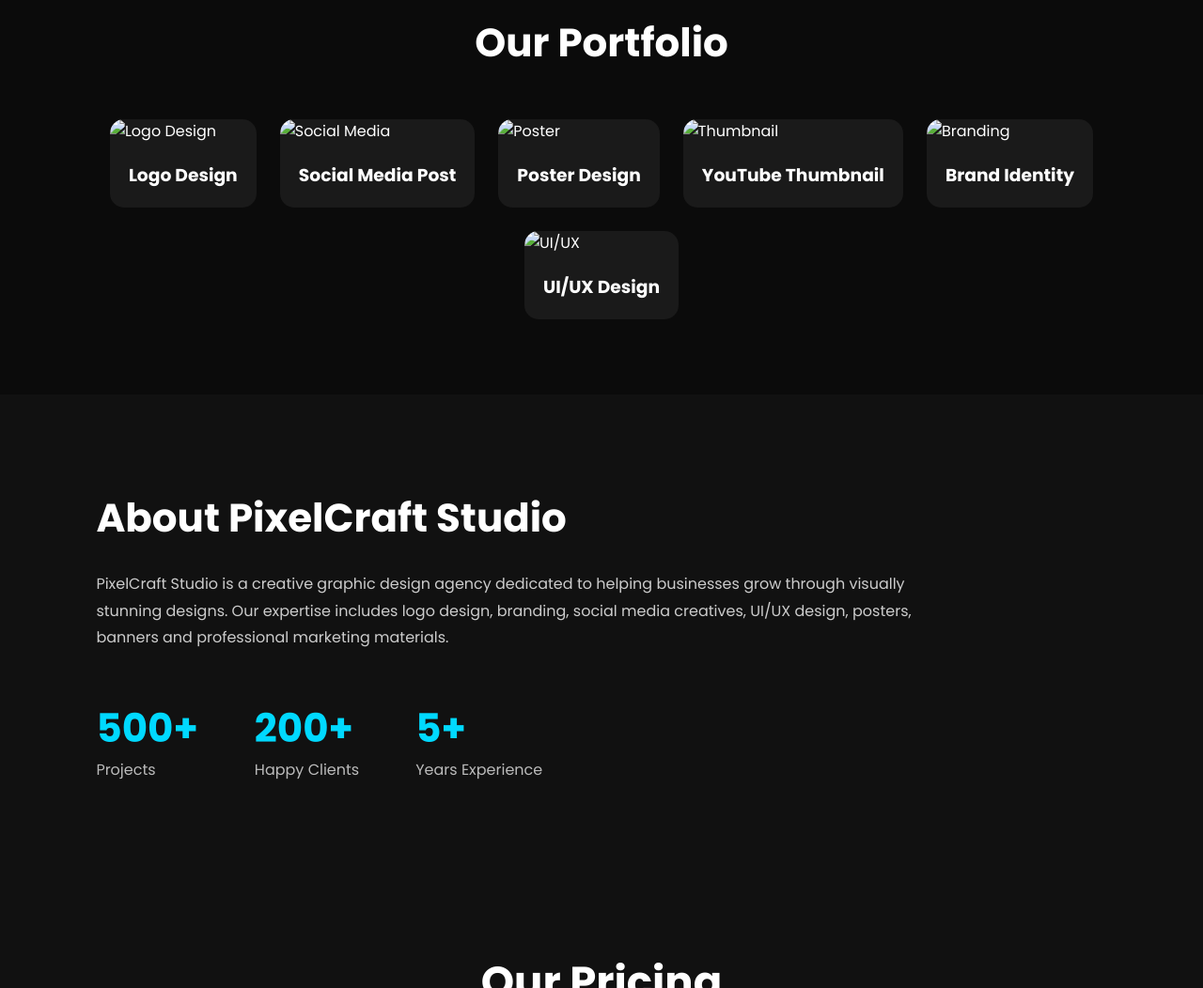
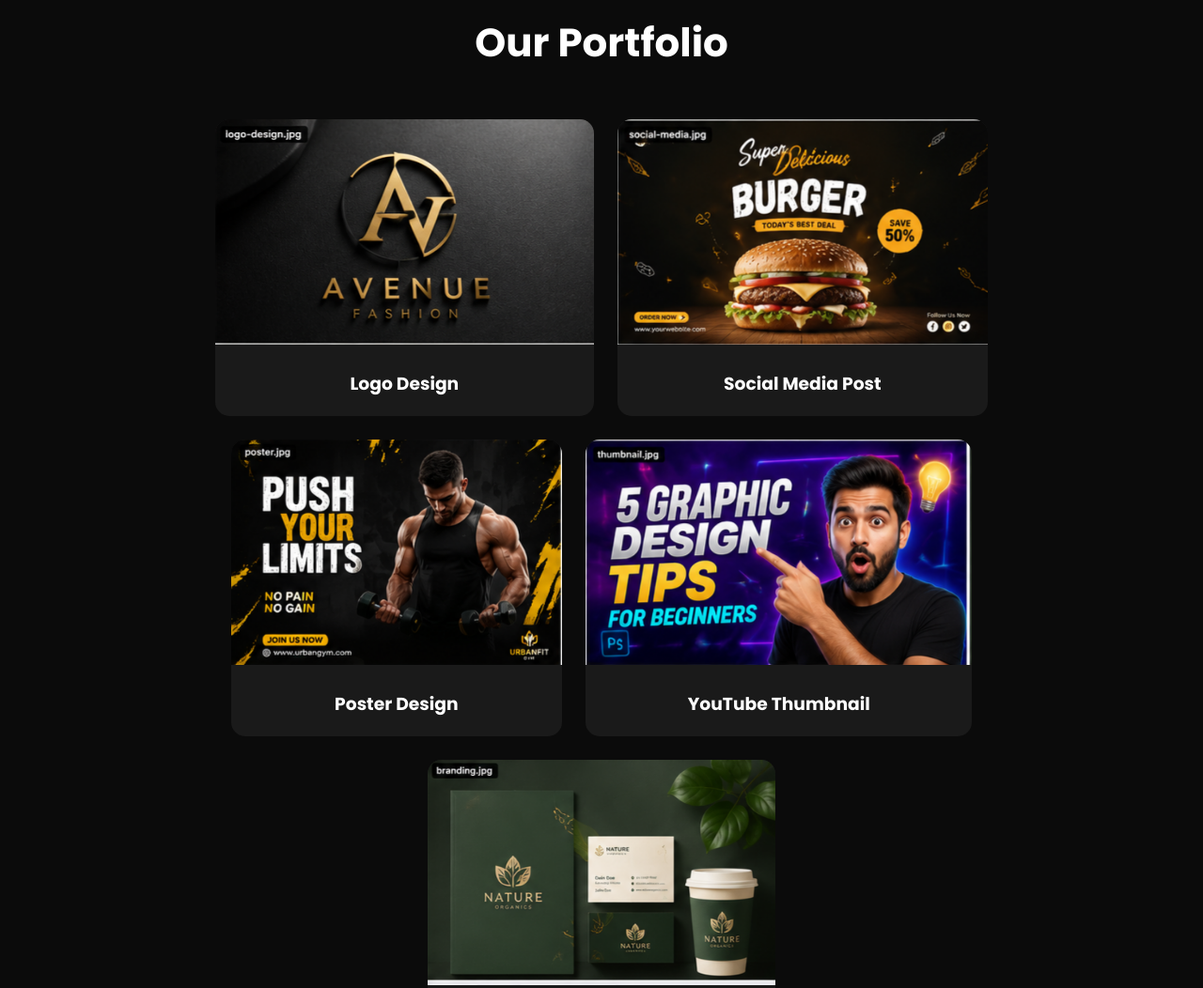
Before and after one commit to rishu1923/PixelCraft-Studio, a plain HTML site: page index.html in a window 1280 px wide. Shown: the part 1580-2632 px from the top of the page at 94% size. Drawn offline with nearby package versions, Linux system fonts and the light colour scheme; files whose address does not match are found by name.

Commit message:
Add files via upload

```diff
--- a/index.html
+++ b/index.html
@@ -89,32 +89,32 @@
     <div class="portfolio-container">
 
         <div class="portfolio-box">
-            <img src="images/logo-design.png" alt="Logo Design">
+            <img src="logo-design.png" alt="Logo Design">
             <h3>Logo Design</h3>
         </div>
 
         <div class="portfolio-box">
-            <img src="images/social-media.png" alt="Social Media">
+            <img src="social-media.png" alt="Social Media">
             <h3>Social Media Post</h3>
         </div>
 
         <div class="portfolio-box">
-            <img src="images/poster.png" alt="Poster">
+            <img src="/poster.png" alt="Poster">
             <h3>Poster Design</h3>
         </div>
 
         <div class="portfolio-box">
-            <img src="images/thumbnail.png" alt="Thumbnail">
+            <img src="thumbnail.png" alt="Thumbnail">
             <h3>YouTube Thumbnail</h3>
         </div>
 
         <div class="portfolio-box">
-            <img src="images/branding.png" alt="Branding">
+            <img src="branding.png" alt="Branding">
             <h3>Brand Identity</h3>
         </div>
 
         <div class="portfolio-box">
-            <img src="images/uiux.png" alt="UI/UX">
+            <img src="uiux.png" alt="UI/UX">
             <h3>UI/UX Design</h3>
         </div>
 
@@ -203,19 +203,19 @@
 
 </section>
 <div class="team-card">
-    <img src="images/team1.jfif" alt="Creative Director">
+    <img src="team1.jfif" alt="Creative Director">
     <h3>Rishav Thakur</h3>
     <p>Creative Director</p>
 </div>
 
 <div class="team-card">
-    <img src="images/team2.jfif" alt="Graphic Designer">
+    <img src="team2.jfif" alt="Graphic Designer">
     <h3>Aman Sharma</h3>
     <p>Graphic Designer</p>
 </div>
 
 <div class="team-card">
-    <img src="images/team3.jfif" alt="UI/UX Designer">
+    <img src="team3.jfif" alt="UI/UX Designer">
     <h3>Priya Verma</h3>
     <p>UI/UX Designer</p>
 </div>
```
